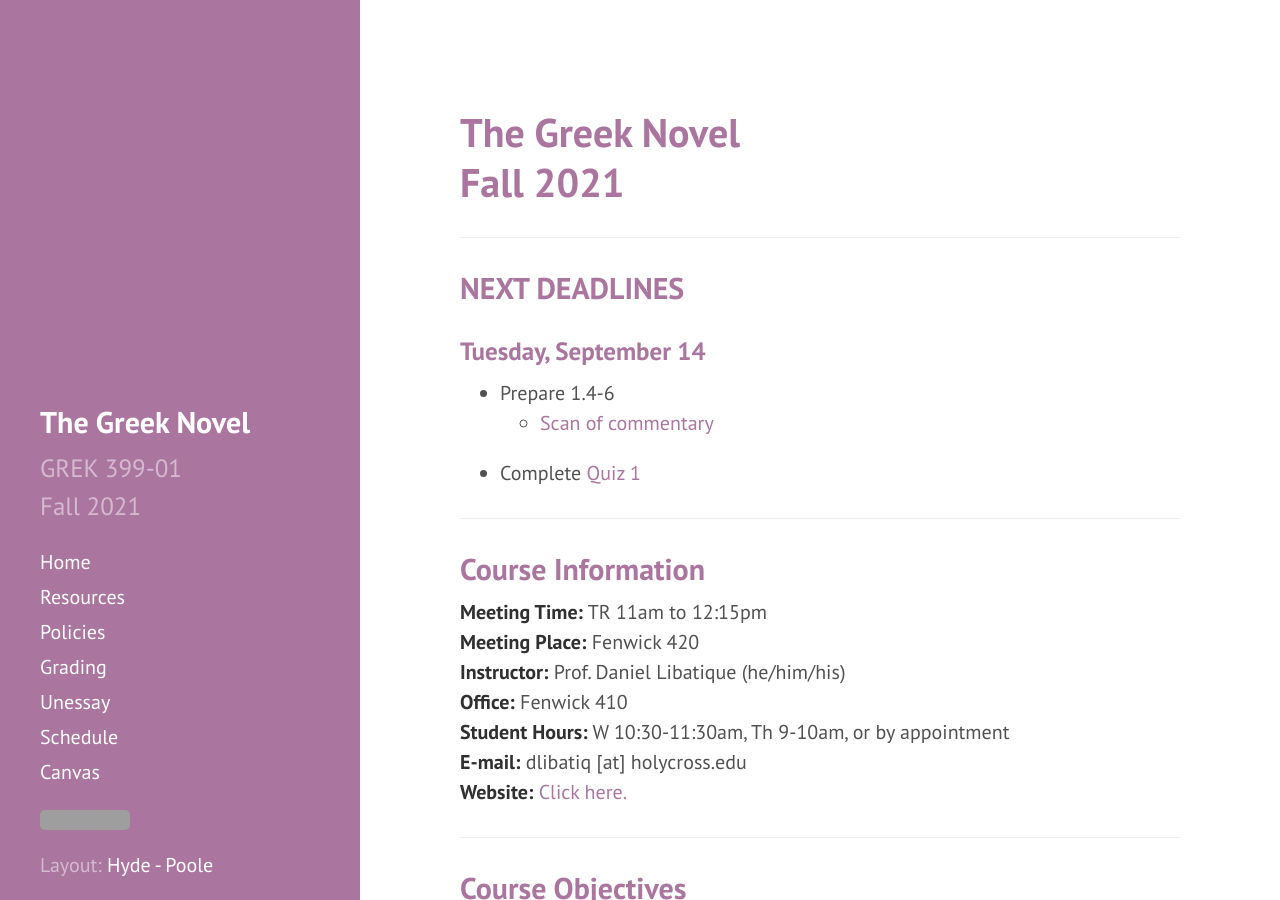
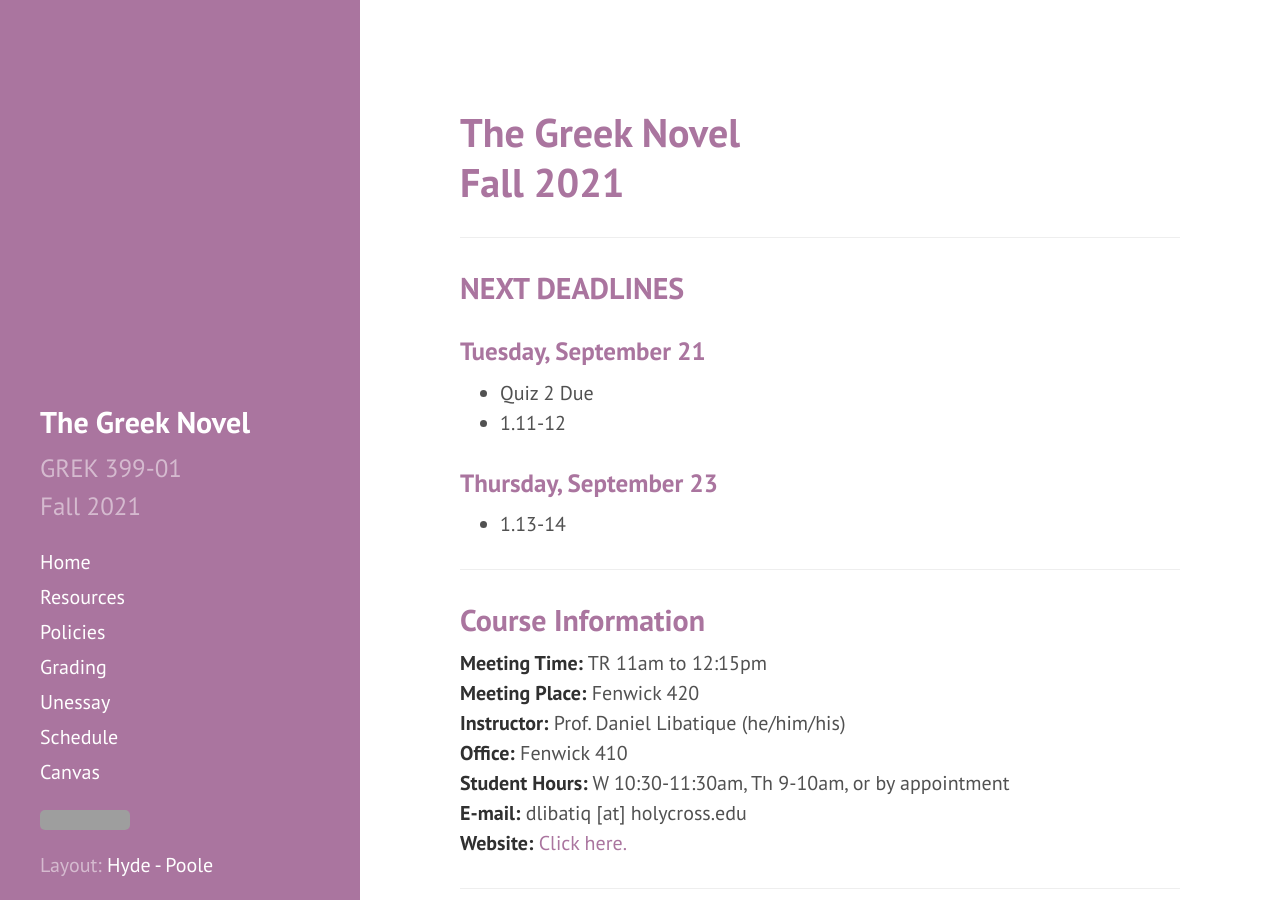
Before and after one commit to DLibatique/GREK399-F21, a Jekyll site: the page built from _pages/index.md, in a window 1280 px wide and 900 px high. Built offline with Jekyll 4.4.1, drawn with Linux system fonts in a browser that asks for light colours; grey boxes are pictures that could not be loaded.

Commit message:
updated homepage

```diff
--- a/_pages/index.md
+++ b/_pages/index.md
@@ -10,10 +10,12 @@ permalink: /
 
 ## NEXT DEADLINES
 
-### Tuesday, September 14
-* Prepare 1.4-6
-  * [Scan of commentary](https://drive.google.com/file/d/13pMtjVDLFEe5EtJR2YFuNGVdO7UD2kOc/view?usp=sharing)
-* Complete [Quiz 1](https://hc.instructure.com/courses/4336/assignments/48580)
+### Tuesday, September 21
+* Quiz 2 Due
+* 1.11-12
+
+### Thursday, September 23
+* 1.13-14
 
 ***
 
```
